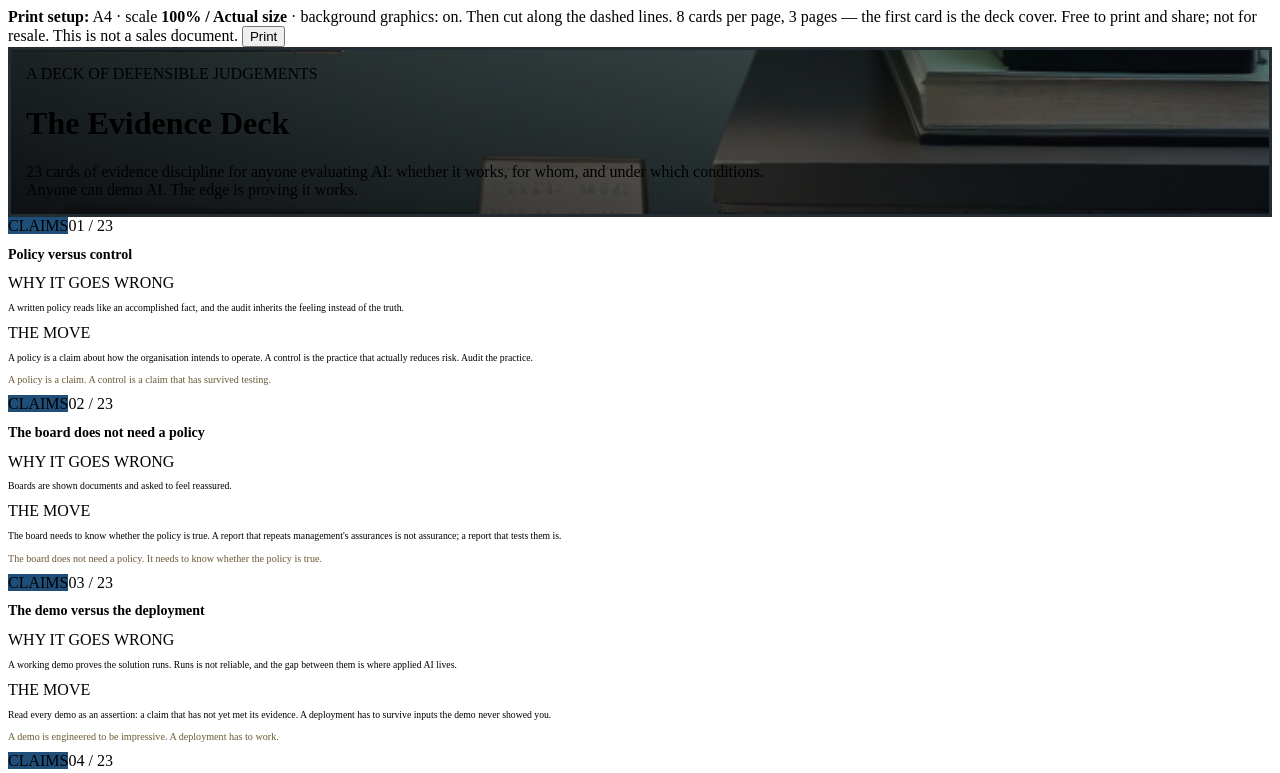
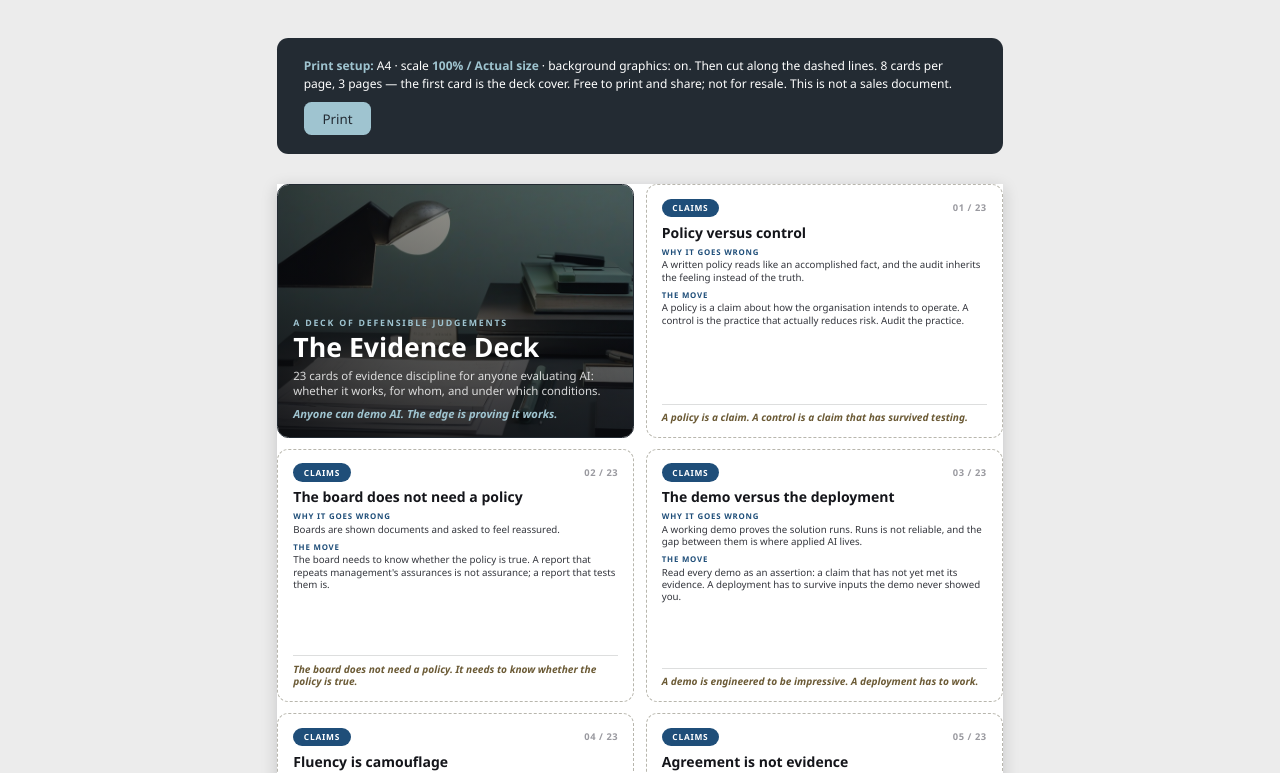
Before and after one commit to michael-borck/evidence-deck, a plain HTML site: page deck/evidence-deck-23-print.html in a window 1280 px wide. Shown: the top 773 px of the page. Drawn offline with Linux system fonts and the light colour scheme.

Commit message:
Print edition: restore base card styles (grid, cut lines, cover text)

```diff
--- a/deck/evidence-deck-23-print.html
+++ b/deck/evidence-deck-23-print.html
@@ -1,16 +1,36 @@
 <!DOCTYPE html>
 <html lang="en"><head><meta charset="utf-8"><title>The Evidence Deck — 23 cards (print & cut)</title>
 <style>
-.card { padding: 0; }
-.art { position: relative; height: 21mm; flex: none; }
-.art .img { position: absolute; inset: 0; background-image: var(--ill); background-size: cover;
-  background-position: center; filter: grayscale(1) sepia(1) saturate(2.6) hue-rotate(var(--h)) brightness(.92) contrast(1.05); }
-.art .shade { position: absolute; inset: 0; background: linear-gradient(180deg, rgba(12,14,16,.30), rgba(12,14,16,.82)); }
-.art .top { position: absolute; left: 0; right: 0; top: 0; padding: 2.2mm 3.5mm;
-  display: flex; align-items: center; justify-content: space-between; }
-.art .chip { background: rgba(12,14,16,.55); }
-.art .num { color: rgba(255,255,255,.85); }
-.body { flex: 1; padding: 2.6mm 4mm 3mm; display: flex; flex-direction: column; min-height: 0; }
+* { box-sizing: border-box; margin: 0; padding: 0; }
+html { -webkit-print-color-adjust: exact; print-color-adjust: exact; }
+body { font-family: 'Funnel Sans', 'Avenir Next', 'Segoe UI', sans-serif; background: #ececec; color: #14151a; }
+.no-print { max-width: 192mm; margin: 10mm auto 6mm; padding: 5mm 7mm; background: #232b33; color: #fff;
+  border-radius: 3mm; font-size: 9pt; line-height: 1.5; }
+.no-print strong { color: #9fc4d0; }
+.no-print button { margin-top: 2.5mm; padding: 2mm 5mm; border: 0; border-radius: 2mm; background: #9fc4d0;
+  color: #232b33; font: 700 9.5pt/1 inherit; font-family: inherit; cursor: pointer; }
+@page { size: A4; margin: 9mm; }
+.sheet { width: 192mm; margin: 8mm auto; padding: 0; display: grid;
+  grid-template-columns: repeat(2, 1fr); grid-auto-rows: 67mm; gap: 3mm;
+  background: #fff; box-shadow: 0 1mm 4mm rgba(20,20,30,.18); }
+@media print { body { background: #fff; } .sheet { margin: 0; box-shadow: none; } .no-print { display: none; } }
+.card { border: 0.4mm dashed #b0b0b0; border-radius: 3mm; padding: 3.5mm 4mm; overflow: hidden;
+  display: flex; flex-direction: column; break-inside: avoid; page-break-inside: avoid; }
+.top { display: flex; align-items: center; justify-content: space-between; }
+.chip { display: inline-block; padding: 1mm 2.8mm; border-radius: 5mm; background: var(--c); color: #fff;
+  font-size: 6.3pt; font-weight: 700; letter-spacing: .09em; text-transform: uppercase; }
+.num { font-size: 7pt; font-weight: 600; color: #9a9aa0; letter-spacing: .06em; }
+.title { font-size: 11.5pt; font-weight: 700; line-height: 1.16; margin: 2mm 0 0; color: #14151a; }
+.lbl { font-size: 5.9pt; font-weight: 700; letter-spacing: .1em; color: var(--c); margin: 1.6mm 0 .6mm;
+  text-transform: uppercase; }
+p.a, p.b { font-size: 7.9pt; line-height: 1.32; color: #33353c; }
+.line { margin-top: auto; padding-top: 1.6mm; border-top: 0.3mm solid rgba(20,21,26,.14);
+  font-size: 8.2pt; font-style: italic; font-weight: 600; line-height: 1.25; color: var(--c); }
+.card.cover { border-style: solid; background: #232b33; border-color: #232b33; color: #ECE7DB; }
+.cover .kicker { font-size: 6.6pt; font-weight: 700; letter-spacing: .2em; color: #9fc4d0; text-transform: uppercase; margin-top: 2mm; }
+.cover h1 { font-size: 18pt; font-weight: 700; line-height: 1.1; margin: 2mm 0 0; color: #fff; }
+.cover .sub { font-size: 8.4pt; margin-top: 1.6mm; color: rgba(255,255,255,.8); line-height: 1.35; }
+.cover .tag { margin-top: auto; padding-top: 2mm; font-size: 8pt; font-style: italic; font-weight: 600; color: #9fc4d0; }
 .line { color: #6b5a35; }
 .card.cover-art { border-style: solid; border-color: #232b33; position: relative; padding: 0; }
 .cover-art .cimg { position: absolute; inset: 0; background-image: url('../assets/art/cover.png');
@@ -29,6 +49,13 @@
 .card.records { --c: #4E5D6B; }
 .chip { background: var(--c); }
 .card { border-color: #b8b6ad; }
+/* cover text (print edition) */
+.card.cover-art { color: #fff; }
+.cover-art .cov { justify-content: flex-end; }
+.cover-art .kicker { font-size: 6.6pt; font-weight: 700; letter-spacing: .2em; color: #9fc4d0; text-transform: uppercase; }
+.cover-art h1 { font-size: 20pt; font-weight: 700; line-height: 1.08; color: #fff; margin: 1.2mm 0 0; }
+.cover-art .sub { font-size: 8.6pt; line-height: 1.35; color: rgba(255,255,255,.82); margin-top: 1.6mm; }
+.cover-art .tag { font-size: 8.4pt; font-style: italic; font-weight: 600; color: #9fc4d0; margin-top: 2mm; }
 </style></head><body>
 <div class="no-print">
 <strong>Print setup:</strong> A4 &middot; scale <strong>100% / Actual size</strong> &middot; background graphics: on.
```
